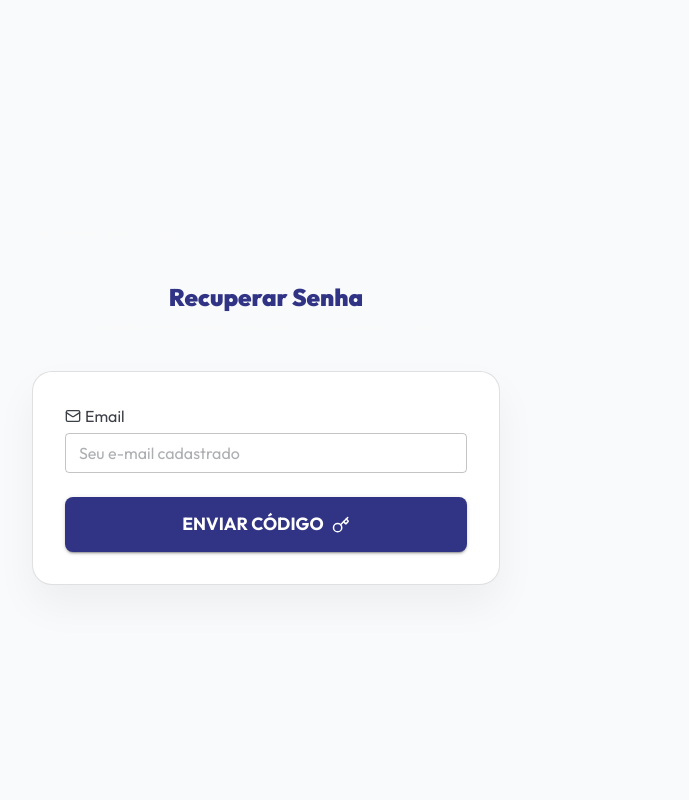
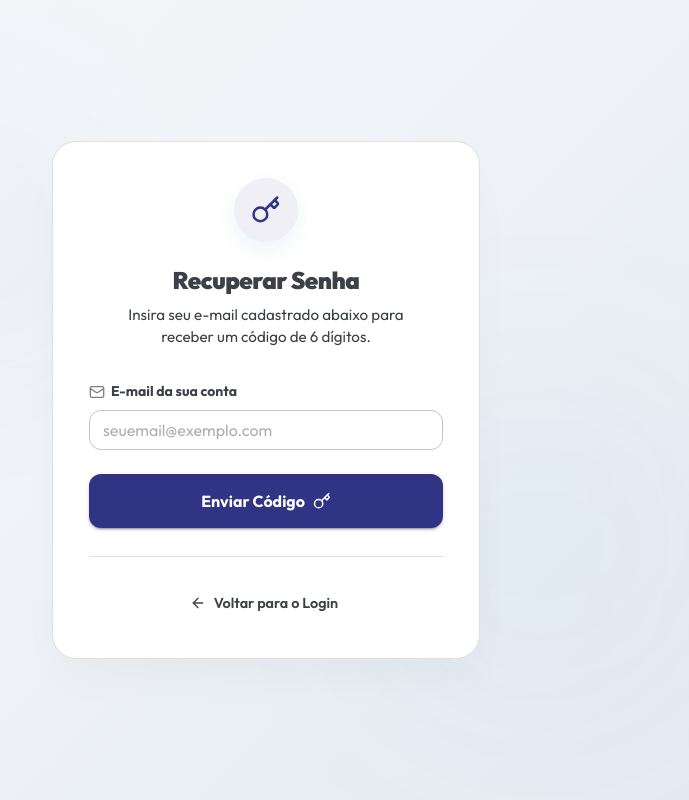
Before and after one commit to escidron/petshop-manager-frontend, a React (Vite) app: page /forgot-password in a window 1280 px wide. Shown: the whole page, without its empty margins (374-1063 px from the left). Built offline with nearby package versions, Linux system fonts and the light colour scheme; no server answers.

Commit message:
improve redefined password

```diff
--- a/src/pages/ForgotPasswordPage.tsx
+++ b/src/pages/ForgotPasswordPage.tsx
@@ -1,5 +1,5 @@
 import { useState } from "react";
-import { Box, Typography, Button, Stack, FormControl, FormLabel } from "@mui/material";
+import { Box, Typography, Button, Stack, FormControl, FormLabel, alpha, Divider } from "@mui/material";
 import CustomCard from "../components/Card/CustomCard";
 import CustomTextField from "../components/Textfield/CustomTextfield";
 import { Mail, ArrowLeft, Key } from "lucide-react";
@@ -40,61 +40,133 @@ const ForgotPasswordPage = () => {
         height: "100vh",
         width: "100vw",
         bgcolor: "#F8FAFC",
+        background: "linear-gradient(135deg, #F8FAFC 0%, #EEF2F6 50%, #E2E8F0 100%)",
         justifyContent: "center",
         alignItems: "center",
+        position: "relative",
+        overflow: "hidden",
       }}
     >
-      <Box sx={{ width: "100%", maxWidth: 500, p: 2 }}>
-        <Button
-          startIcon={<ArrowLeft size={16} />}
-          onClick={() => navigate("/login")}
-          sx={{ mb: 4, textTransform: "none", color: "text.secondary" }}
+      {/* Background Blobs for Visual Depth */}
+      <Box
+        sx={{
+          position: "absolute",
+          top: "10%",
+          left: "15%",
+          width: 300,
+          height: 300,
+          borderRadius: "50%",
+          bgcolor: "rgba(49, 52, 133, 0.03)",
+          filter: "blur(80px)",
+          zIndex: 0,
+          pointerEvents: "none",
+        }}
+      />
+      <Box
+        sx={{
+          position: "absolute",
+          bottom: "10%",
+          right: "15%",
+          width: 350,
+          height: 350,
+          borderRadius: "50%",
+          bgcolor: "rgba(25, 118, 210, 0.04)",
+          filter: "blur(100px)",
+          zIndex: 0,
+          pointerEvents: "none",
+        }}
+      />
+
+      <Box sx={{ width: "100%", maxWidth: 460, p: 2, zIndex: 1 }}>
+        <CustomCard
+          sx={{
+            p: 4.5,
+            borderRadius: 6,
+            boxShadow: "0 25px 50px -12px rgba(0,0,0,0.04)",
+            border: "1px solid",
+            borderColor: "divider",
+            bgcolor: "background.paper",
+            position: "relative",
+            overflow: "visible",
+          }}
         >
-          Voltar para o Login
-        </Button>
+          {/* Circular Icon Header */}
+          <Box
+            sx={{
+              display: "flex",
+              justifyContent: "center",
+              mb: 3,
+            }}
+          >
+            <Box
+              sx={{
+                width: 64,
+                height: 64,
+                borderRadius: "50%",
+                bgcolor: (theme) => alpha(theme.palette.primary.main, 0.08),
+                display: "flex",
+                alignItems: "center",
+                justifyContent: "center",
+                color: "primary.main",
+                boxShadow: "0 8px 20px rgba(25, 118, 210, 0.08)",
+              }}
+            >
+              <Key size={30} />
+            </Box>
+          </Box>
 
-        <Box sx={{ mb: 4, textAlign: "center" }}>
-          <Typography variant="h4" fontWeight={900} color="primary.main">
-            Recuperar Senha
-          </Typography>
-          <Typography variant="body1" color="text.secondary">
-            Insira seu e-mail para receber um código de 6 dígitos.
-          </Typography>
-        </Box>
+          <Box sx={{ mb: 4, textAlign: "center" }}>
+            <Typography variant="h4" fontWeight={900} color="text.primary" sx={{ mb: 1, letterSpacing: "-0.5px" }}>
+              Recuperar Senha
+            </Typography>
+            <Typography variant="body2" color="text.primary" sx={{ fontSize: "0.95rem", px: 2 }}>
+              Insira seu e-mail cadastrado abaixo para receber um código de 6 dígitos.
+            </Typography>
+          </Box>
 
-        <CustomCard sx={{ p: 4, borderRadius: 5, boxShadow: "0 20px 40px rgba(0,0,0,0.05)" }}>
           <form onSubmit={handleRequestOtp}>
             <Stack spacing={3}>
               <FormControl>
-                <FormLabel sx={{ color: "text.primary", mb: 0.5 }}>
-                  <Stack direction="row" spacing={0.5} alignItems="center">
-                    <Mail size={16} />
-                    <Typography>Email</Typography>
+                <FormLabel sx={{ color: "text.primary", fontWeight: 600, mb: 1, fontSize: "0.85rem" }}>
+                  <Stack direction="row" spacing={0.75} alignItems="center">
+                    <Mail size={16} color="gray" />
+                    <Typography variant="body2" fontWeight={700}>E-mail da sua conta</Typography>
                   </Stack>
                 </FormLabel>
                 <CustomTextField
                   type="email"
                   value={email}
                   required
-                  placeholder="Seu e-mail cadastrado"
+                  placeholder="seuemail@exemplo.com"
                   onChange={(e) => setEmail(e.target.value)}
                   fullWidth
+                  sx={{
+                    "& .MuiOutlinedInput-root": {
+                      borderRadius: 3,
+                    }
+                  }}
                 />
               </FormControl>
 
               <Button
                 type="submit"
+                disabled={loading}
                 variant="contained"
-                disabled={loading}
                 sx={{
-                  py: 1.5,
+                  py: 1.6,
                   fontWeight: 700,
-                  fontSize: "1.1rem",
+                  fontSize: "1rem",
                   bgcolor: "primary.main",
-                  "&:hover": { bgcolor: "primary.dark" },
-                  borderRadius: 2,
+                  "&:hover": {
+                    bgcolor: "primary.dark",
+                    transform: "translateY(-1px)",
+                    boxShadow: "0 8px 20px rgba(25, 118, 210, 0.25)",
+                  },
+                  borderRadius: 3,
                   display: "flex",
-                  gap: 1
+                  gap: 1,
+                  transition: "all 0.2s ease",
+                  textTransform: "none",
                 }}
                 fullWidth
               >
@@ -103,6 +175,27 @@ const ForgotPasswordPage = () => {
               </Button>
             </Stack>
           </form>
+
+          <Divider sx={{ my: 3.5 }} />
+
+          <Box sx={{ textAlign: "center" }}>
+            <Button
+              startIcon={<ArrowLeft size={16} />}
+              onClick={() => navigate("/login")}
+              sx={{
+                textTransform: "none",
+                color: "text.primary",
+                fontWeight: 600,
+                fontSize: "0.9rem",
+                "&:hover": {
+                  color: "primary.main",
+                  bgcolor: "transparent",
+                }
+              }}
+            >
+              Voltar para o Login
+            </Button>
+          </Box>
         </CustomCard>
       </Box>
     </Box>
--- a/src/pages/ResetPasswordPage.tsx
+++ b/src/pages/ResetPasswordPage.tsx
@@ -1,5 +1,5 @@
 import { useState } from "react";
-import { Box, Typography, Button, Stack, FormControl, FormLabel } from "@mui/material";
+import { Box, Typography, Button, Stack, FormControl, FormLabel, alpha, Divider } from "@mui/material";
 import CustomCard from "../components/Card/CustomCard";
 import CustomTextField from "../components/Textfield/CustomTextfield";
 import { ArrowLeft, ShieldCheck } from "lucide-react";
@@ -56,33 +56,96 @@ const ResetPasswordPage = () => {
         height: "100vh",
         width: "100vw",
         bgcolor: "#F8FAFC",
+        background: "linear-gradient(135deg, #F8FAFC 0%, #EEF2F6 50%, #E2E8F0 100%)",
         justifyContent: "center",
         alignItems: "center",
+        position: "relative",
+        overflow: "hidden",
       }}
     >
-      <Box sx={{ width: "100%", maxWidth: 500, p: 2 }}>
-        <Button
-          startIcon={<ArrowLeft size={16} />}
-          onClick={() => navigate("/forgot-password")}
-          sx={{ mb: 4, textTransform: "none", color: "text.secondary" }}
+      {/* Background Blobs for Visual Depth */}
+      <Box
+        sx={{
+          position: "absolute",
+          top: "10%",
+          left: "15%",
+          width: 300,
+          height: 300,
+          borderRadius: "50%",
+          bgcolor: "rgba(49, 52, 133, 0.03)",
+          filter: "blur(80px)",
+          zIndex: 0,
+          pointerEvents: "none",
+        }}
+      />
+      <Box
+        sx={{
+          position: "absolute",
+          bottom: "10%",
+          right: "15%",
+          width: 350,
+          height: 350,
+          borderRadius: "50%",
+          bgcolor: "rgba(76, 175, 80, 0.04)",
+          filter: "blur(100px)",
+          zIndex: 0,
+          pointerEvents: "none",
+        }}
+      />
+
+      <Box sx={{ width: "100%", maxWidth: 460, p: 2, zIndex: 1 }}>
+        <CustomCard
+          sx={{
+            p: 4.5,
+            borderRadius: 6,
+            boxShadow: "0 25px 50px -12px rgba(0,0,0,0.04)",
+            border: "1px solid",
+            borderColor: "divider",
+            bgcolor: "background.paper",
+            position: "relative",
+            overflow: "visible",
+          }}
         >
-          Voltar
-        </Button>
+          {/* Circular Icon Header */}
+          <Box
+            sx={{
+              display: "flex",
+              justifyContent: "center",
+              mb: 3,
+            }}
+          >
+            <Box
+              sx={{
+                width: 64,
+                height: 64,
+                borderRadius: "50%",
+                bgcolor: (theme) => alpha(theme.palette.success.main, 0.08),
+                display: "flex",
+                alignItems: "center",
+                justifyContent: "center",
+                color: "success.main",
+                boxShadow: "0 8px 20px rgba(76, 175, 80, 0.08)",
+              }}
+            >
+              <ShieldCheck size={30} />
+            </Box>
+          </Box>
 
-        <Box sx={{ mb: 4, textAlign: "center" }}>
-          <Typography variant="h4" fontWeight={900} color="primary.main">
-            Nova Senha
-          </Typography>
-          <Typography variant="body1" color="text.secondary">
-            Informe o código recebido no e-mail e sua nova senha.
-          </Typography>
-        </Box>
+          <Box sx={{ mb: 4, textAlign: "center" }}>
+            <Typography variant="h4" fontWeight={900} color="text.primary" sx={{ mb: 1, letterSpacing: "-0.5px" }}>
+              Nova Senha
+            </Typography>
+            <Typography variant="body2" color="text.primary" sx={{ fontSize: "0.95rem", px: 2 }}>
+              Informe o código recebido no e-mail e defina a sua nova senha de acesso.
+            </Typography>
+          </Box>
 
-        <CustomCard sx={{ p: 4, borderRadius: 5, boxShadow: "0 20px 40px rgba(0,0,0,0.05)" }}>
           <form onSubmit={handleReset}>
-            <Stack spacing={3}>
+            <Stack spacing={2.5}>
               <FormControl>
-                <FormLabel sx={{ color: "text.primary", mb: 0.5 }}>Código de 6 dígitos</FormLabel>
+                <FormLabel sx={{ color: "text.primary", fontWeight: 700, mb: 0.75, fontSize: "0.85rem", textAlign: "center" }}>
+                  Código de 6 dígitos
+                </FormLabel>
                 <CustomTextField
                   value={formData.otp_code}
                   required
@@ -90,46 +153,68 @@ const ResetPasswordPage = () => {
                   inputProps={{ maxLength: 6, style: { textAlign: 'center', letterSpacing: '8px', fontSize: '20px', fontWeight: 'bold' } }}
                   onChange={(e) => setFormData({ ...formData, otp_code: e.target.value })}
                   fullWidth
+                  sx={{
+                    "& .MuiOutlinedInput-root": {
+                      borderRadius: 3,
+                    }
+                  }}
                 />
               </FormControl>
 
               <FormControl>
-                <FormLabel sx={{ color: "text.primary", mb: 0.5 }}>Nova Senha</FormLabel>
+                <FormLabel sx={{ color: "text.primary", fontWeight: 700, mb: 0.75, fontSize: "0.85rem" }}>Nova Senha</FormLabel>
                 <CustomTextField
                   type="password"
                   value={formData.new_password}
                   required
-                  placeholder="********"
+                  placeholder="Defina sua nova senha"
                   onChange={(e) => setFormData({ ...formData, new_password: e.target.value })}
                   fullWidth
+                  sx={{
+                    "& .MuiOutlinedInput-root": {
+                      borderRadius: 3,
+                    }
+                  }}
                 />
               </FormControl>
 
               <FormControl>
-                <FormLabel sx={{ color: "text.primary", mb: 0.5 }}>Confirmar Senha</FormLabel>
+                <FormLabel sx={{ color: "text.primary", fontWeight: 700, mb: 0.75, fontSize: "0.85rem" }}>Confirmar Senha</FormLabel>
                 <CustomTextField
                   type="password"
                   value={formData.confirm_password}
                   required
-                  placeholder="********"
+                  placeholder="Confirme a nova senha"
                   onChange={(e) => setFormData({ ...formData, confirm_password: e.target.value })}
                   fullWidth
+                  sx={{
+                    "& .MuiOutlinedInput-root": {
+                      borderRadius: 3,
+                    }
+                  }}
                 />
               </FormControl>
 
               <Button
                 type="submit"
+                disabled={loading}
                 variant="contained"
-                disabled={loading}
                 sx={{
-                  py: 1.5,
+                  py: 1.6,
                   fontWeight: 700,
-                  fontSize: "1.1rem",
+                  fontSize: "1rem",
                   bgcolor: "primary.main",
-                  "&:hover": { bgcolor: "primary.dark" },
-                  borderRadius: 2,
+                  "&:hover": {
+                    bgcolor: "primary.dark",
+                    transform: "translateY(-1px)",
+                    boxShadow: "0 8px 20px rgba(25, 118, 210, 0.25)",
+                  },
+                  borderRadius: 3,
                   display: "flex",
-                  gap: 1
+                  gap: 1,
+                  transition: "all 0.2s ease",
+                  textTransform: "none",
+                  mt: 1,
                 }}
                 fullWidth
               >
@@ -138,6 +223,27 @@ const ResetPasswordPage = () => {
               </Button>
             </Stack>
           </form>
+
+          <Divider sx={{ my: 3.5 }} />
+
+          <Box sx={{ textAlign: "center" }}>
+            <Button
+              startIcon={<ArrowLeft size={16} />}
+              onClick={() => navigate("/forgot-password")}
+              sx={{
+                textTransform: "none",
+                color: "text.primary",
+                fontWeight: 600,
+                fontSize: "0.9rem",
+                "&:hover": {
+                  color: "primary.main",
+                  bgcolor: "transparent",
+                }
+              }}
+            >
+              Voltar para etapa anterior
+            </Button>
+          </Box>
         </CustomCard>
       </Box>
     </Box>
```
